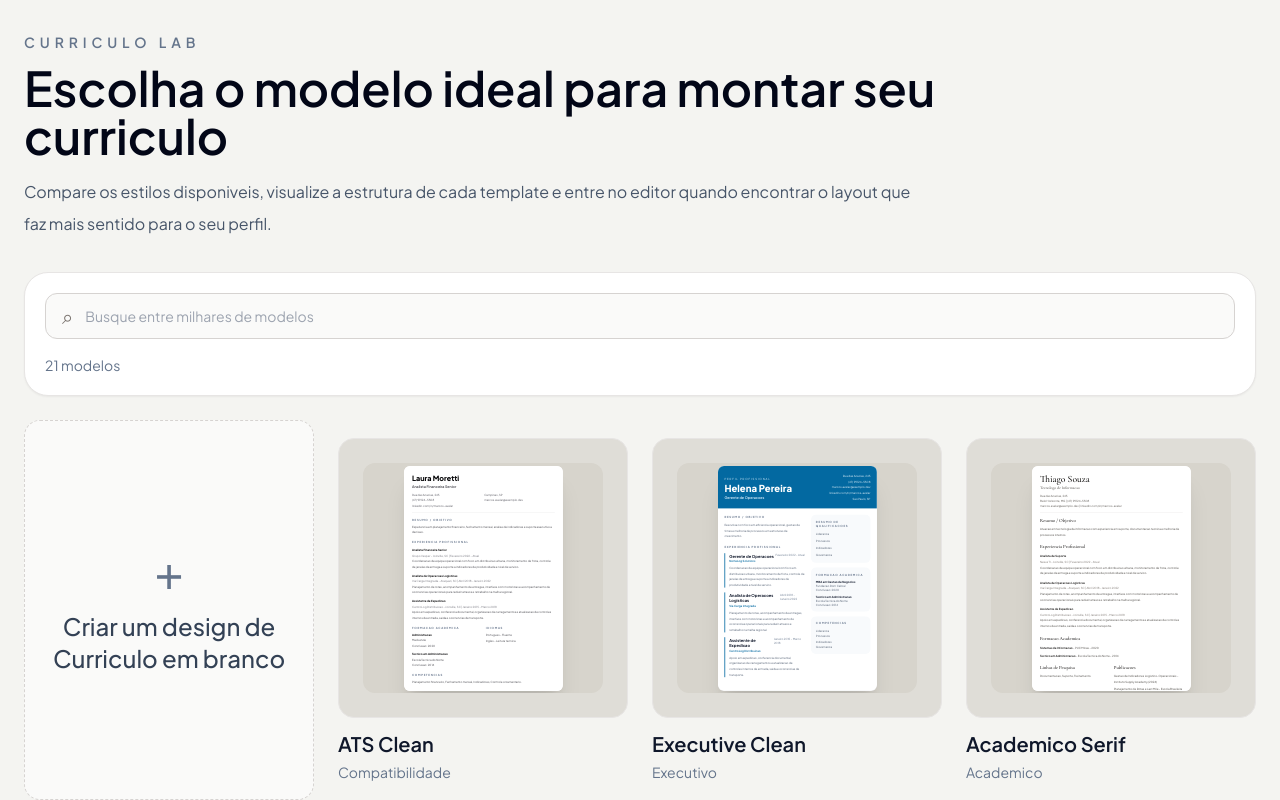
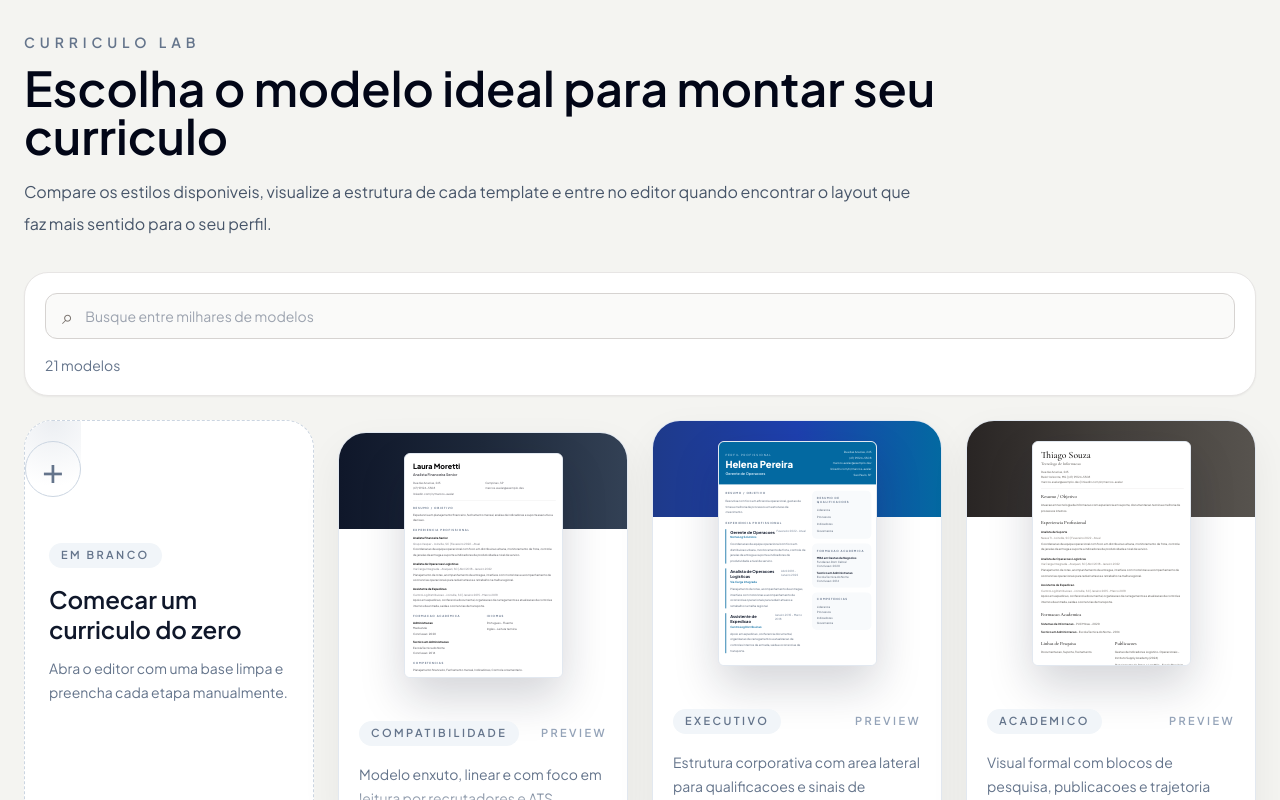
Before and after one commit to joaquimlopespena/curriculo-lab, a React (Vite) app: page / in a window 1280 px wide. Shown: the top 800 px of the page. Built offline with nearby package versions, Linux system fonts and the light colour scheme.

Commit message:
Refactor TemplateCatalog to enhance template display and add blank template card

```diff
--- a/src/components/catalog/TemplateCatalog.tsx
+++ b/src/components/catalog/TemplateCatalog.tsx
@@ -8,14 +8,36 @@ interface TemplateCatalogProps {
   onSelect: (templateId: TemplateId) => void;
 }
 
+const CATEGORY_ACCENTS: Record<string, string> = {
+  Compatibilidade: "from-slate-900 via-slate-800 to-slate-700",
+  Executivo: "from-blue-900 via-blue-800 to-sky-700",
+  Academico: "from-stone-800 via-stone-700 to-stone-600",
+  Administrativo: "from-teal-900 via-cyan-800 to-sky-700",
+  Branding: "from-orange-700 via-amber-600 to-rose-500",
+  Criativo: "from-fuchsia-700 via-rose-600 to-orange-500",
+  Essencial: "from-slate-700 via-slate-600 to-slate-500",
+  Profissional: "from-indigo-800 via-blue-700 to-cyan-600",
+  Servicos: "from-emerald-800 via-emerald-700 to-teal-600",
+  Visual: "from-violet-800 via-indigo-700 to-blue-600",
+  Foto: "from-rose-800 via-rose-700 to-orange-500",
+  Premium: "from-slate-950 via-slate-800 to-slate-700",
+  Classico: "from-stone-700 via-stone-600 to-zinc-500",
+  Personalizado: "from-amber-800 via-amber-700 to-orange-500",
+  Corporativo: "from-sky-900 via-blue-800 to-cyan-700",
+  Tradicional: "from-amber-950 via-amber-800 to-stone-700",
+  Editorial: "from-zinc-900 via-zinc-800 to-zinc-600",
+};
+
 function TemplateThumbnail({ template }: { template: TemplateDefinition<any> }) {
   const SelectedTemplate = template.Preview as ComponentType<{ data: ResumeData }>;
   const previewData = useMemo(() => toTemplateResumeData(createCatalogResume(template.id)), [template.id]);
+  const accent = CATEGORY_ACCENTS[template.category] ?? "from-slate-900 via-slate-800 to-slate-600";
 
   return (
-    <div className="flex h-[280px] items-center justify-center overflow-hidden rounded-2xl border border-stone-200 bg-[#dfddd7] p-6">
-      <div className="flex h-full w-full items-center justify-center overflow-hidden rounded-xl bg-[#d7d4cc]">
-        <div className="relative h-[225px] w-[159px] shrink-0 overflow-hidden rounded-md bg-white shadow-xl">
+    <div className="relative overflow-hidden rounded-[28px] border border-slate-200 bg-white shadow-[0_16px_40px_rgba(15,23,42,0.06)]">
+      <div className={`h-24 bg-gradient-to-r ${accent}`} />
+      <div className="absolute inset-x-0 top-5 flex justify-center px-6">
+        <div className="relative h-[225px] w-[159px] shrink-0 overflow-hidden rounded-md border border-slate-200 bg-white shadow-[0_20px_45px_rgba(15,23,42,0.18)]">
           <div
             className="pointer-events-none absolute left-0 top-0 h-[1123px] w-[794px] origin-top-left"
             style={{ transform: "scale(0.2)" }}
@@ -24,7 +46,49 @@ function TemplateThumbnail({ template }: { template: TemplateDefinition<any> })
           </div>
         </div>
       </div>
+
+      <div className="relative px-5 pb-5 pt-[192px]">
+        <div className="flex items-center justify-between gap-3">
+          <span className="inline-flex rounded-full bg-slate-100 px-3 py-1 text-[11px] font-semibold uppercase tracking-[0.22em] text-slate-500">
+            {template.category}
+          </span>
+          <span className="text-[11px] font-semibold uppercase tracking-[0.22em] text-slate-400">Preview</span>
+        </div>
+        <p className="mt-4 text-sm leading-6 text-slate-500">{template.description}</p>
+      </div>
+
+      <div className="pointer-events-none absolute inset-x-0 bottom-0 h-10 bg-gradient-to-t from-white via-white/80 to-transparent" />
     </div>
+  );
+}
+
+function BlankTemplateCard({ onSelect }: { onSelect: () => void }) {
+  return (
+    <button
+      type="button"
+      onClick={onSelect}
+      className="group flex min-h-[380px] flex-col overflow-hidden rounded-[28px] border border-dashed border-slate-300 bg-white text-left transition hover:-translate-y-0.5 hover:border-slate-500"
+    >
+      <div className="flex h-24 items-center justify-center bg-[radial-gradient(circle_at_top,_rgba(148,163,184,0.18),_transparent_65%)]">
+        <span className="inline-flex h-14 w-14 items-center justify-center rounded-full border border-slate-300 text-4xl text-slate-500 transition group-hover:border-slate-500 group-hover:text-slate-700">
+          +
+        </span>
+      </div>
+      <div className="flex flex-1 flex-col justify-between p-6">
+        <div>
+          <span className="inline-flex rounded-full bg-slate-100 px-3 py-1 text-[11px] font-semibold uppercase tracking-[0.22em] text-slate-500">
+            Em branco
+          </span>
+          <h3 className="mt-4 text-2xl font-semibold leading-tight text-slate-900">
+            Comecar um curriculo do zero
+          </h3>
+          <p className="mt-3 text-sm leading-6 text-slate-500">
+            Abra o editor com uma base limpa e preencha cada etapa manualmente.
+          </p>
+        </div>
+        <span className="mt-6 text-sm font-semibold text-slate-700">Usar layout base</span>
+      </div>
+    </button>
   );
 }
 
@@ -51,14 +115,7 @@ export function TemplateCatalog({ onSelect }: TemplateCatalogProps) {
       </section>
 
       <section className="grid gap-6 sm:grid-cols-2 xl:grid-cols-4 2xl:grid-cols-5">
-        <button
-          type="button"
-          onClick={() => onSelect("ats-clean")}
-          className="flex min-h-[380px] flex-col items-center justify-center rounded-2xl border border-dashed border-stone-300 bg-stone-50 p-6 text-center transition hover:border-slate-500 hover:bg-white"
-        >
-          <span className="text-5xl text-slate-500">+</span>
-          <span className="mt-4 text-2xl font-medium text-slate-700">Criar um design de Curriculo em branco</span>
-        </button>
+        <BlankTemplateCard onSelect={() => onSelect("ats-clean")} />
 
         {filteredTemplates.map((template) => (
           <button
@@ -68,8 +125,10 @@ export function TemplateCatalog({ onSelect }: TemplateCatalogProps) {
             className="text-left transition hover:-translate-y-0.5"
           >
             <TemplateThumbnail template={template} />
-            <h3 className="mt-3 text-xl font-semibold text-slate-900">{template.name}</h3>
-            <p className="mt-1 text-sm text-slate-500">{template.category}</p>
+            <div className="mt-4 px-1">
+              <h3 className="text-xl font-semibold text-slate-900">{template.name}</h3>
+              <p className="mt-1 text-sm text-slate-500">{template.category}</p>
+            </div>
           </button>
         ))}
       </section>
```
